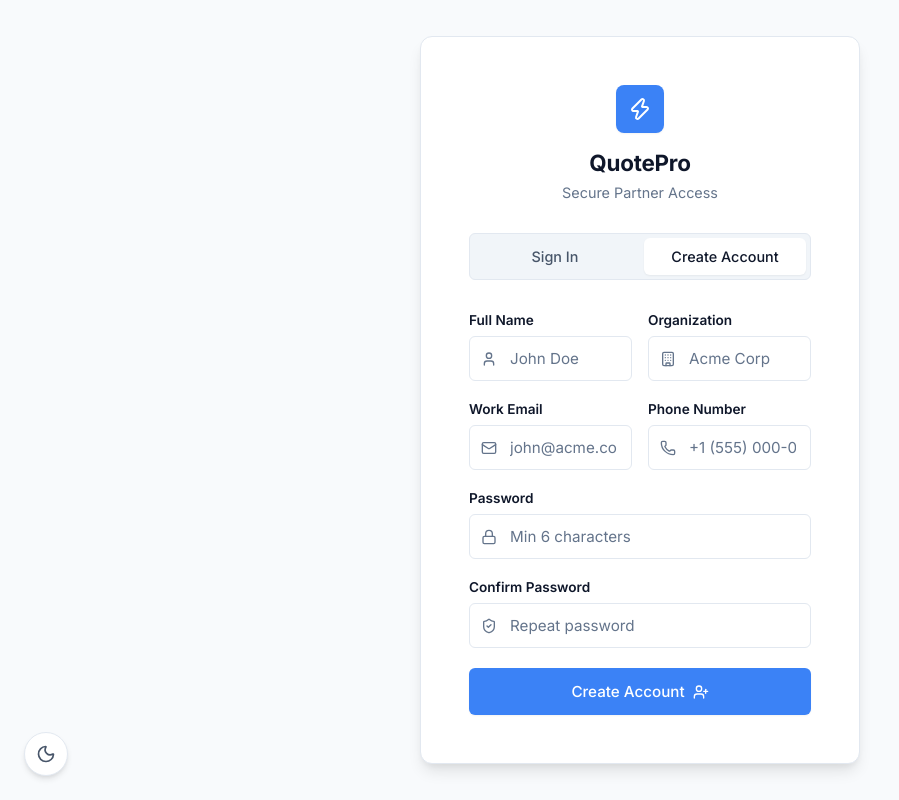
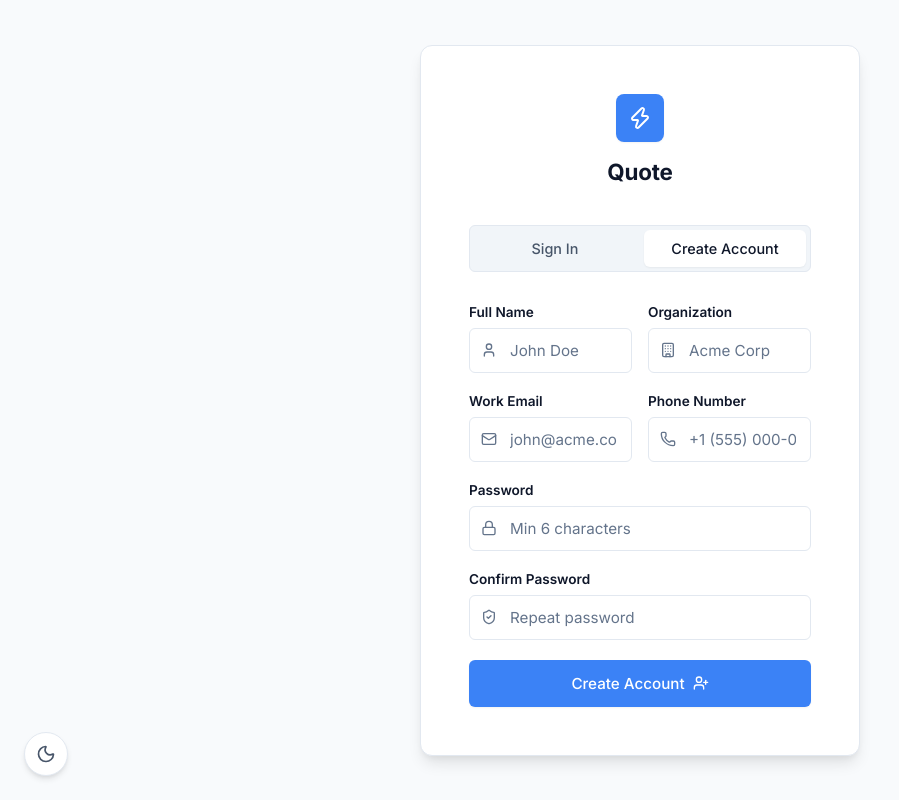
Before and after one commit to Harshal279/quotation-integrated-chatbot, a Flask app: page /register in a window 1280 px wide. Shown: the whole page, without its empty margins (0-899 px from the left). Run offline with Flask 3, Linux system fonts and the light colour scheme; parts of the project's set-up code (start-up, migrations or seed data) failed here and were passed over.

Commit message:
Update title and branding in auth.html

```diff
--- a/templates/auth.html
+++ b/templates/auth.html
@@ -4,7 +4,7 @@
 <head>
   <meta charset="UTF-8">
   <meta name="viewport" content="width=device-width, initial-scale=1.0">
-  <title>QuotePro — Sign In</title>
+  <title>Sign In</title>
   <link rel="preconnect" href="https://fonts.googleapis.com">
   <link href="https://fonts.googleapis.com/css2?family=Inter:wght@400;500;600;700&display=swap" rel="stylesheet">
   <link rel="stylesheet" href="{{ url_for('static', filename='css/style.css') }}">
@@ -228,8 +228,8 @@
         <div class="logo">
             <i data-lucide="zap" class="icon-lg" style="width:24px;height:24px"></i>
         </div>
-        <div class="title">QuotePro</div>
-        <div class="subtitle">Secure Partner Access</div>
+        <div class="title">Quote</div>
+        <div class="subtitle"></div>
     </div>
 
     <div class="tabs">
@@ -268,7 +268,7 @@
             </div>
         </div>
         <button type="submit" class="auth-btn">
-            Sign Into Workspace <i data-lucide="arrow-right" class="icon-sm"></i>
+            Sign<i data-lucide="arrow-right" class="icon-sm"></i>
         </button>
       </form>
     </div>
```
